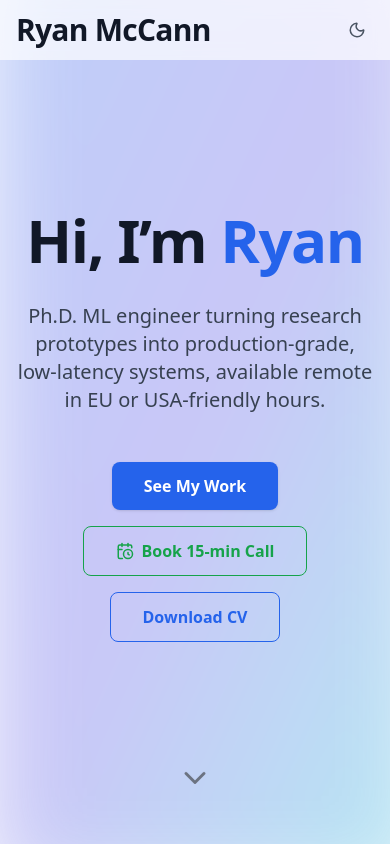
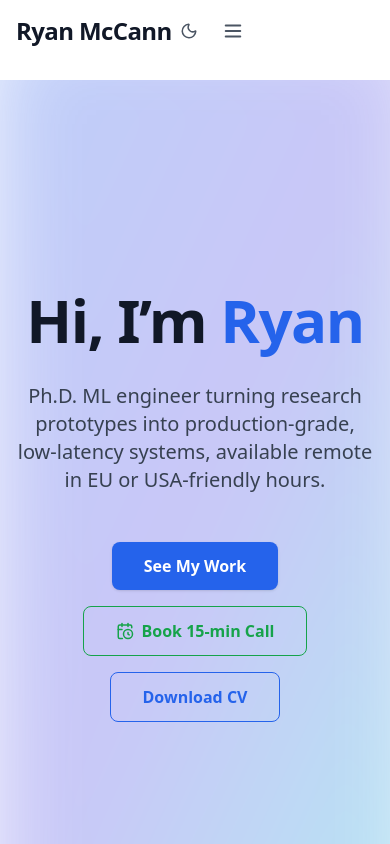
Before and after one commit to ryanmccann1024/portfolio_website, a React (Vite) app: page / in a window 390 px wide. Shown: the top 844 px of the page. Built offline with nearby package versions, Linux system fonts and the light colour scheme.

Commit message:
Optimize navbar for mobile

```diff
--- a/src/components/Navbar.jsx
+++ b/src/components/Navbar.jsx
@@ -1,55 +1,64 @@
+// src/components/Navbar.jsx
 import {useState, useEffect} from "react";
-import {Moon, Sun} from "lucide-react";
-import {motion} from "framer-motion";
+import {Menu, X, Moon, Sun} from "lucide-react";
+import {motion, AnimatePresence} from "framer-motion";
 import {Link, NavLink} from "react-router-dom";
 
 export default function Navbar() {
-    /* — dark-mode toggle (unchanged) — */
-    const prefersDark = () =>
-        document.documentElement.classList.contains("dark") ||
+    /* ---------------- theme toggle ---------------- */
+    const prefersDark =
+        typeof window !== "undefined" &&
         window.matchMedia("(prefers-color-scheme: dark)").matches;
-    const [dark, setDark] = useState(prefersDark);
+    const [dark, setDark] = useState(
+        document.documentElement.classList.contains("dark") || prefersDark
+    );
     useEffect(() => {
         document.documentElement.classList.toggle("dark", dark);
     }, [dark]);
 
-    const nav = [
-        {label: "About", id: "about"},
-        {label: "Projects", id: "projects"},
-        {label: "Experience", id: "experience"},
-        {label: "Contact", id: "contact"},
+    /* ---------------- mobile drawer ---------------- */
+    const [open, setOpen] = useState(false);
+    const close = () => setOpen(false);
+
+    const links = [
+        {label: "About", href: "/#about"},
+        {label: "Projects", href: "/#projects"},
+        {label: "Experience", href: "/#experience"},
+        {label: "Skills", href: "/#skills"},
+        {label: "Contact", href: "/#contact"},
     ];
 
     return (
+        <>
+            {/* fixed top bar */}
             <motion.header
                 initial={{opacity: 0, y: -20}}
                 animate={{opacity: 1, y: 0}}
                 transition={{duration: 0.35}}
-            className="fixed inset-x-0 top-0 z-20 bg-white/70 backdrop-blur dark:bg-slate-900/70"
+                className="fixed inset-x-0 top-0 z-30 bg-white/70 backdrop-blur dark:bg-slate-900/70"
             >
-            <nav className="mx-auto flex max-w-6xl items-center justify-between px-4 py-3">
-                {/* logo → home */}
+                <nav className="mx-auto flex max-w-6xl items-center px-4 py-3">
+                    {/* logo */}
                     <Link
                         to="/"
-                    className="text-3xl font-extrabold tracking-tight text-gray-900 dark:text-gray-50"
+                        className="text-2xl font-extrabold tracking-tight text-gray-900 dark:text-gray-50"
+                        onClick={close}
                     >
                         Ryan McCann
                     </Link>
 
-                {/* desktop links */}
-                <ul className="hidden gap-8 text-sm font-semibold md:flex">
-                    {nav.map(({label, id}) => (
-                        <li key={id}>
+                    {/* desktop links — centered via mx-auto */}
+                    <ul className="mx-auto hidden gap-8 text-sm font-semibold md:flex">
+                        {links.map(({label, href}) => (
+                            <li key={label}>
                                 <Link
-                                to={`/#${id}`}
+                                    to={href}
                                     className="px-2 py-1 text-gray-700 transition-colors hover:text-blue-600 dark:text-gray-100 dark:hover:text-blue-400"
                                 >
                                     {label}
                                 </Link>
                             </li>
                         ))}
-
-                    {/* blog */}
                         <li>
                             <NavLink
                                 to="/blog"
@@ -64,11 +73,9 @@
                                 Blog
                             </NavLink>
                         </li>
-
-                    {/* CV */}
                         <li>
                             <a
-                            href="https://github.com/ryanmccann1024/portfolio_website/blob/main/public/pdfs/Ryan_McCann_Resume_v4.pdf"
+                                href="/pdfs/Ryan_McCann_Resume.pdf"
                                 download
                                 className="rounded-lg bg-blue-600 px-4 py-2 text-white shadow hover:bg-blue-700 dark:bg-blue-500 dark:hover:bg-blue-600"
                             >
@@ -77,15 +84,90 @@
                         </li>
                     </ul>
 
-                {/* dark-mode button */}
+                    {/* right-side icons */}
+                    <div className="flex items-center gap-2">
+                        {/* theme */}
                         <button
                             onClick={() => setDark((d) => !d)}
+                            aria-label="Toggle dark mode"
                             className="rounded-full p-2 text-gray-600 hover:bg-gray-200 dark:text-gray-100 dark:hover:bg-slate-700"
-                    aria-label="Toggle dark mode"
                         >
                             {dark ? <Sun size={18}/> : <Moon size={18}/>}
                         </button>
+
+                        {/* burger (mobile only) */}
+                        <button
+                            onClick={() => setOpen(true)}
+                            aria-label="Open menu"
+                            className="rounded-full p-2 text-gray-600 hover:bg-gray-200 dark:text-gray-100 dark:hover:bg-slate-700 md:hidden"
+                        >
+                            <Menu size={22}/>
+                        </button>
+                    </div>
                 </nav>
             </motion.header>
+
+            {/* slide-out drawer */}
+            <AnimatePresence>
+                {open && (
+                    <motion.aside
+                        initial={{x: "100%"}}
+                        animate={{x: 0}}
+                        exit={{x: "100%"}}
+                        transition={{type: "tween", duration: 0.25}}
+                        className="fixed inset-y-0 right-0 z-40 w-64 bg-white shadow-lg dark:bg-slate-800 md:hidden"
+                    >
+                        <div className="flex items-center justify-between px-4 py-3">
+                            <span className="text-lg font-bold">Menu</span>
+                            <button
+                                onClick={close}
+                                aria-label="Close menu"
+                                className="rounded-full p-2 text-gray-600 hover:bg-gray-200 dark:text-gray-100 dark:hover:bg-slate-700"
+                            >
+                                <X size={20}/>
+                            </button>
+                        </div>
+
+                        <ul className="mt-4 space-y-4 px-6 text-sm font-medium">
+                            {links.map(({label, href}) => (
+                                <li key={label}>
+                                    <Link
+                                        to={href}
+                                        onClick={close}
+                                        className="block py-1 text-gray-700 transition-colors hover:text-blue-600 dark:text-gray-100 dark:hover:text-blue-400"
+                                    >
+                                        {label}
+                                    </Link>
+                                </li>
+                            ))}
+                            <li>
+                                <NavLink
+                                    to="/blog"
+                                    onClick={close}
+                                    className={({isActive}) =>
+                                        `block py-1 transition-colors ${
+                                            isActive
+                                                ? "font-semibold text-blue-600 dark:text-blue-400"
+                                                : "text-gray-700 hover:text-blue-600 dark:text-gray-100 dark:hover:text-blue-400"
+                                        }`
+                                    }
+                                >
+                                    Blog
+                                </NavLink>
+                            </li>
+                            <li>
+                                <a
+                                    href="/pdfs/Ryan_McCann_Resume.pdf"
+                                    download
+                                    className="mt-2 inline-block rounded-lg bg-blue-600 px-4 py-2 text-white shadow hover:bg-blue-700 dark:bg-blue-500 dark:hover:bg-blue-600"
+                                >
+                                    Download CV
+                                </a>
+                            </li>
+                        </ul>
+                    </motion.aside>
+                )}
+            </AnimatePresence>
+        </>
     );
 }
--- a/src/pages/Home.jsx
+++ b/src/pages/Home.jsx
@@ -7,7 +7,7 @@
 
 export default function Home() {
     return (
-        <main>
+        <main className="pt-20 md:pt-0">
             <Hero/>
             <About/>
             <Projects/>
```
Lines whose indentation alone changed are shown as unchanged.
